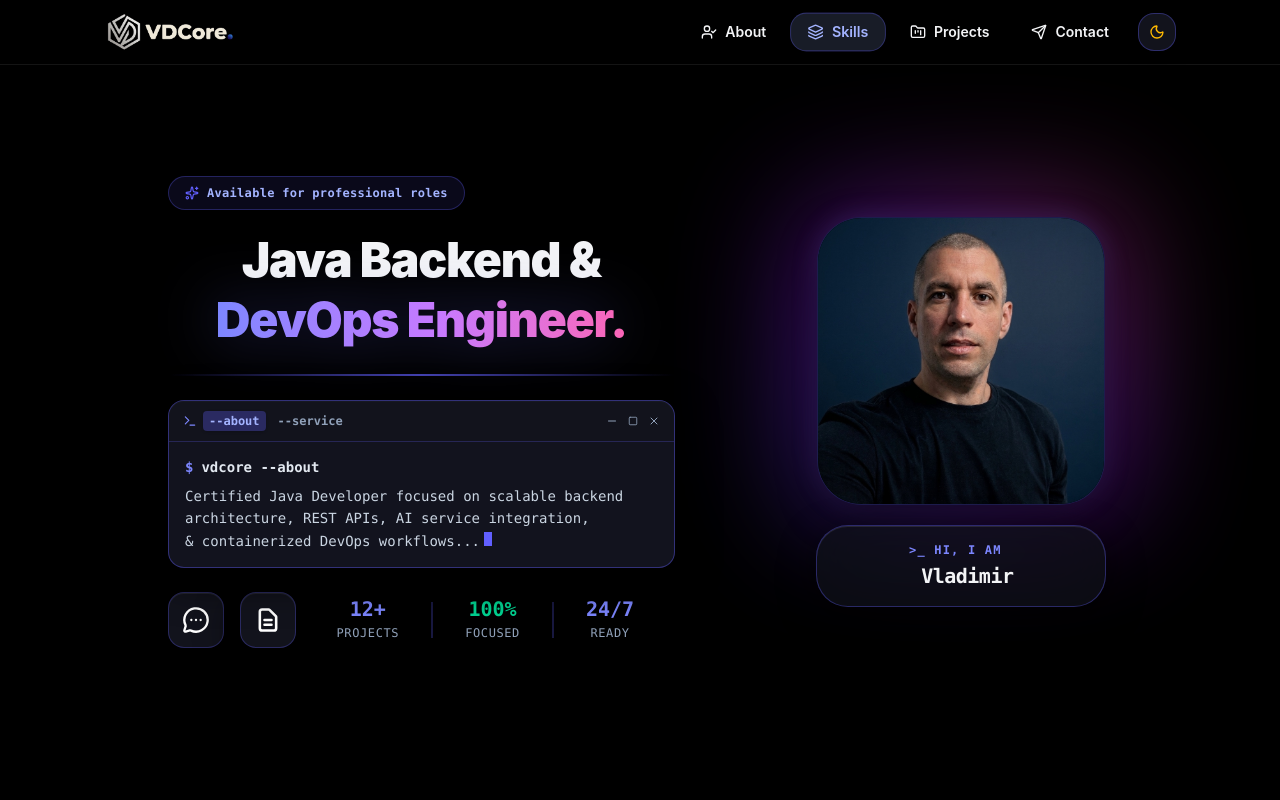
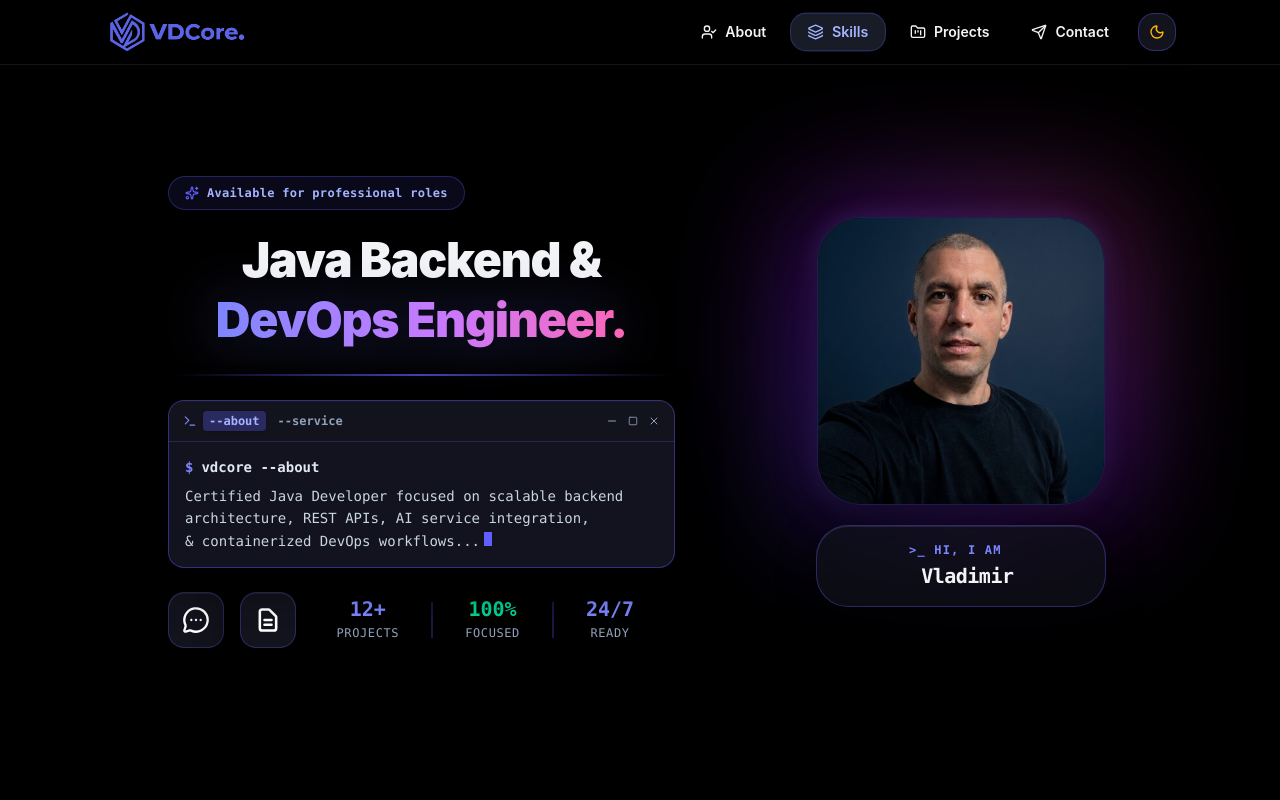
Before and after one commit to vdcode-studio/vdcore-portfolio, a React (Vite) app: page /#skills in a window 1280 px wide. Shown: the top 800 px of the page. Built offline with nearby package versions, Linux system fonts and the light colour scheme; the HTML template or start-up script is replaced by a standard one.

Commit message:
Update-HeaderLogo

```diff
--- a/src/components/Navbar.jsx
+++ b/src/components/Navbar.jsx
@@ -58,7 +58,7 @@
                 <img
                   src={darkMode ? "/darklogo1.png" : "/lightlogo1.png"}
                   alt="VDCore Logo"
-                  className="h-10 sm:h-12 md:h-11 max-h-[44px] w-auto object-contain transition-transform duration-300 group-hover:scale-105"
+                  className="h-9 md:h-12 w-auto object-contain transition-transform duration-300 group-hover:scale-105"
                 />
              </a>
           </div>
@@ -114,7 +114,7 @@
                  darkMode
                    ? 'border-indigo-500/35 bg-[#12131c] text-amber-400 shadow-[0_2px_8px_rgba(0,0,0,0.5)]'
                    : 'border-indigo-400/40 bg-[#faf9fc] text-slate-700 shadow-[0_2px_8px_rgba(99,102,241,0.06)]'
-               }`}
+                }`}
                title="Toggle Theme"
              >
                <div className="relative w-4 h-4 flex items-center justify-center">
```
Also changed, not shown: public/darklogo1.png, public/lightlogo1.png.
